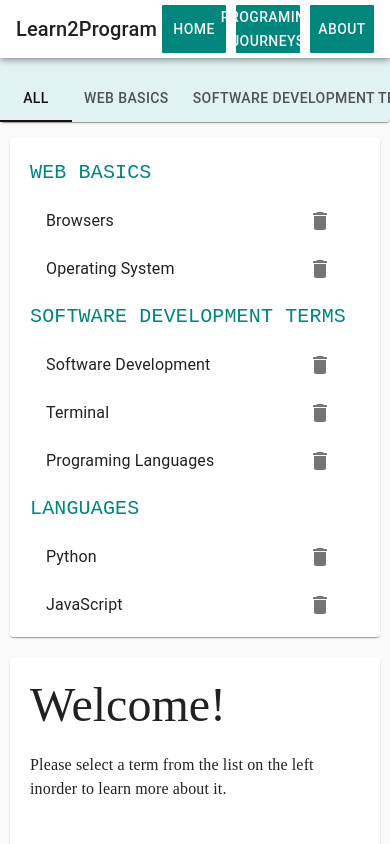
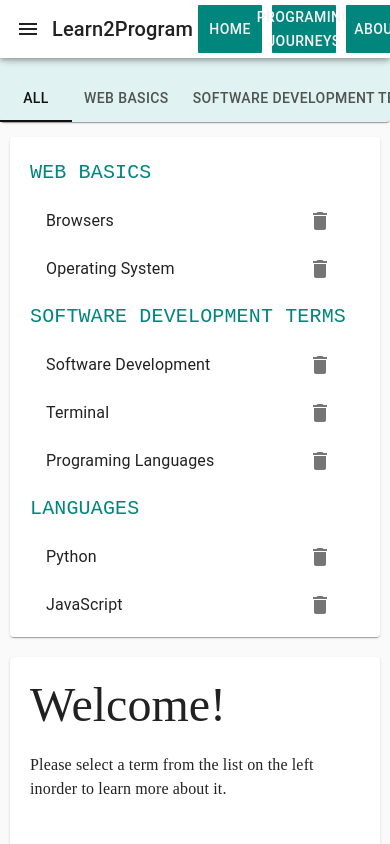
Before and after one commit to kristina-arezina/terms-2-program, a React (Create React App) app: page / in a window 390 px wide. Shown: the top 844 px of the page. Built offline with nearby package versions, Linux system fonts and the light colour scheme.

Commit message:
added hamburger icon on toolbar

```diff
--- a/src/components/Layout/Header.js
+++ b/src/components/Layout/Header.js
@@ -3,6 +3,10 @@
 import Toolbar from '@material-ui/core/Toolbar';
 import Typography from '@material-ui/core/Typography';
 import Button from '@material-ui/core/Button';
+import IconButton from '@material-ui/core/IconButton';
+import MenuIcon from '@material-ui/icons/Menu';
+
+
 
 export class Header extends Component {
 
@@ -32,6 +36,9 @@
         }}>
         <AppBar color="#f4f4f4">
             <Toolbar>
+                <IconButton edge="start" color="inherit" aria-label="menu">
+                    <MenuIcon />
+                </IconButton>
                 <Typography variant="h6" style={{flexGrow: 1}}>
                     Learn2Program
                 </Typography>
```
